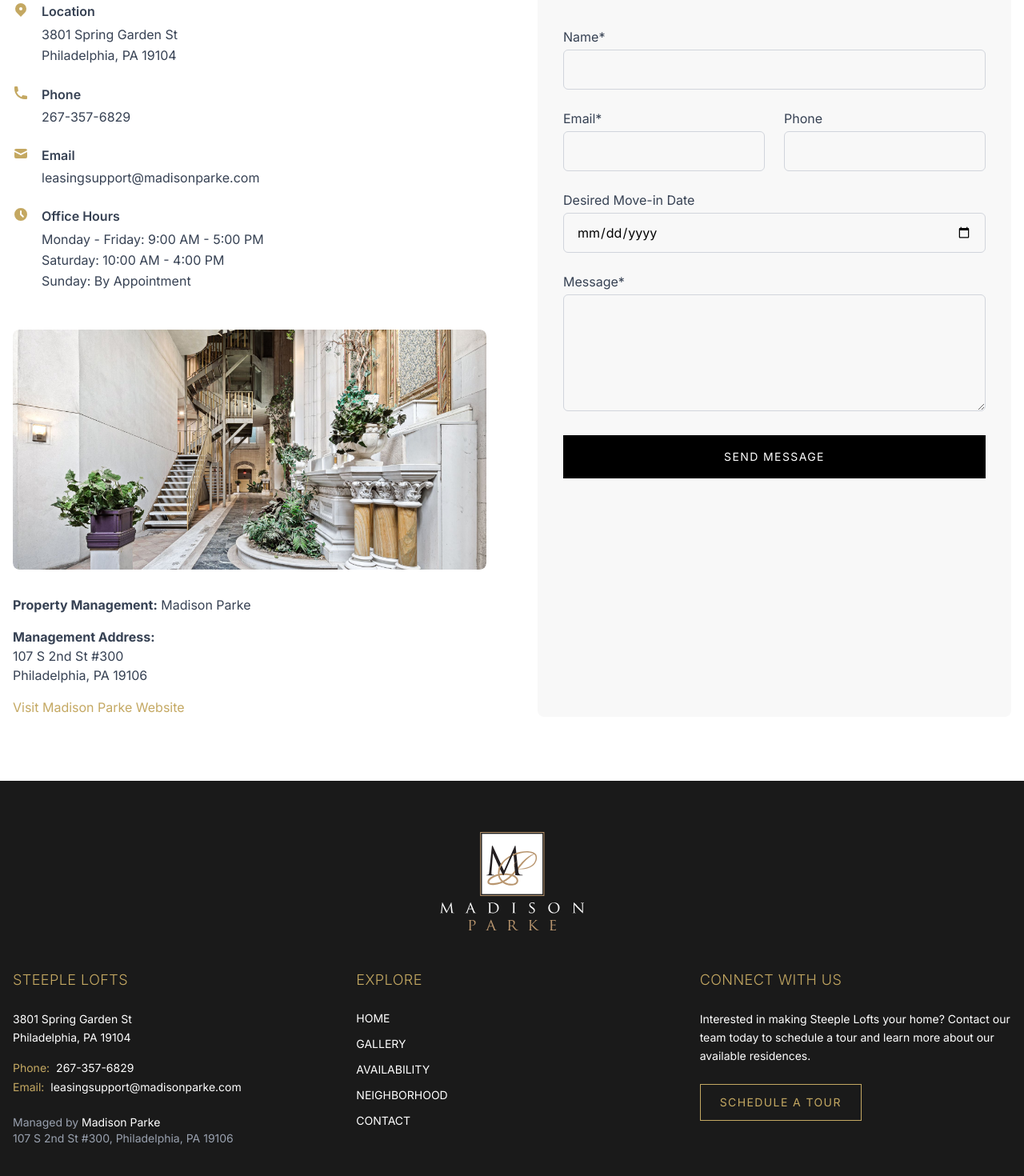
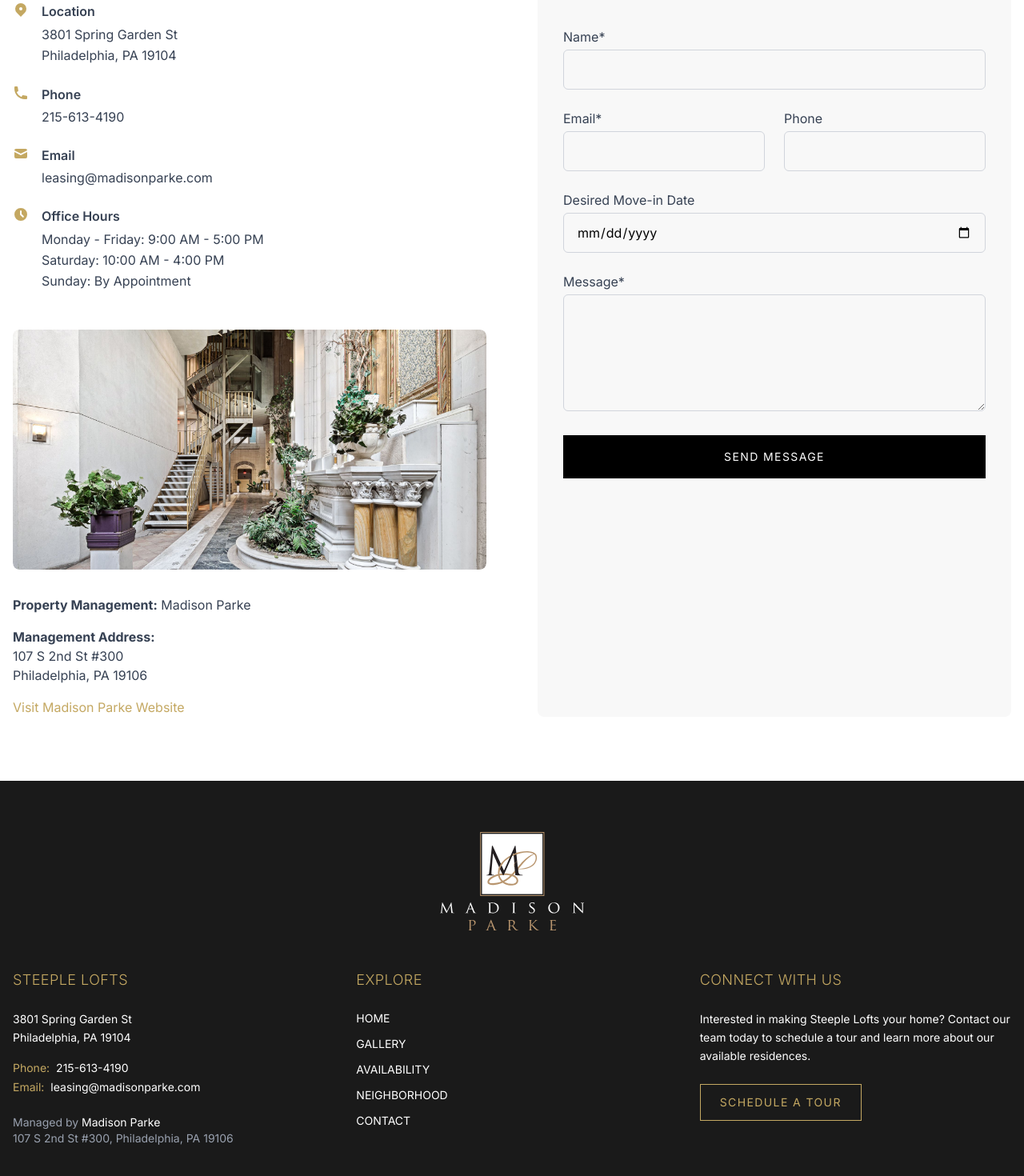
Before and after one commit to Ayosage/loft-uc, a Next.js app: page /contact in a window 1280 px wide. Shown: the part 700-2170 px from the top of the page at 80% size. Built offline with nearby package versions, Linux system fonts and the light colour scheme.

Commit message:
email and phone change

```diff
--- a/src/app/api/contact/route.ts
+++ b/src/app/api/contact/route.ts
@@ -35,7 +35,7 @@
     // Send email using Resend
     const { data, error } = await resend.emails.send({
       from: 'Steeple Lofts <noreply@steepleapartments.com>', // Update with your domain
-      to: ['leasingsupport@madisonparke.com'], // Primary recipient
+      to: ['leasing@madisonparke.com'], // Primary recipient
       cc: [email], // Send a copy to the sender
       subject: 'New Inquiry from Steeple Lofts',
       html: emailContent,
--- a/src/app/contact/page.tsx
+++ b/src/app/contact/page.tsx
@@ -121,7 +121,7 @@
                     </div>
                     <div>
                       <p className="font-semibold mb-1">Phone</p>
-                      <p><a href="tel:2673576829" className="hover:text-[#C4A862]">267-357-6829</a></p>
+                      <p><a href="tel:2156134190" className="hover:text-[#C4A862]">215-613-4190</a></p>
                     </div>
                   </div>
 
@@ -134,7 +134,7 @@
                     </div>
                     <div>
                       <p className="font-semibold mb-1">Email</p>
-                      <p><a href="mailto:leasingsupport@madisonparke.com" className="hover:text-[#C4A862]">leasingsupport@madisonparke.com</a></p>
+                      <p><a href="mailto:leasing@madisonparke.com" className="hover:text-[#C4A862]">leasing@madisonparke.com</a></p>
                     </div>
                   </div>
 
--- a/src/components/Footer.tsx
+++ b/src/components/Footer.tsx
@@ -30,12 +30,12 @@
             </p>
             <p className="mb-1 text-sm">
               <span className="text-[#C4A862] mr-2">Phone:</span>
-              <a href="tel:2673576829" className="hover:text-[#C4A862] transition-colors">267-357-6829</a>
+              <a href="tel:2156134190" className="hover:text-[#C4A862] transition-colors">215-613-4190</a>
             </p>
             <p className="mb-6 text-sm">
               <span className="text-[#C4A862] mr-2">Email:</span>
-              <a href="mailto:leasingsupport@madisonparke.com" className="hover:text-[#C4A862] transition-colors">
-                leasingsupport@madisonparke.com
+              <a href="mailto:leasing@madisonparke.com" className="hover:text-[#C4A862] transition-colors">
+                leasing@madisonparke.com
               </a>
             </p>
             <p className="text-sm text-gray-400">
--- a/src/components/Navbar.tsx
+++ b/src/components/Navbar.tsx
@@ -124,8 +124,8 @@
 
           <div className="mt-16 px-6 text-center">
             <p className="text-sm text-gray-600 mb-3">GET IN TOUCH</p>
-            <p className="text-lg">info@steeplelofts.com</p>
-            <p className="text-lg">(215) 555-1234</p>
+            <p className="text-lg">leasing@madisonparke.com</p>
+            <p className="text-lg">(215)-613-4190</p>
           </div>
         </div>
       )}
```
